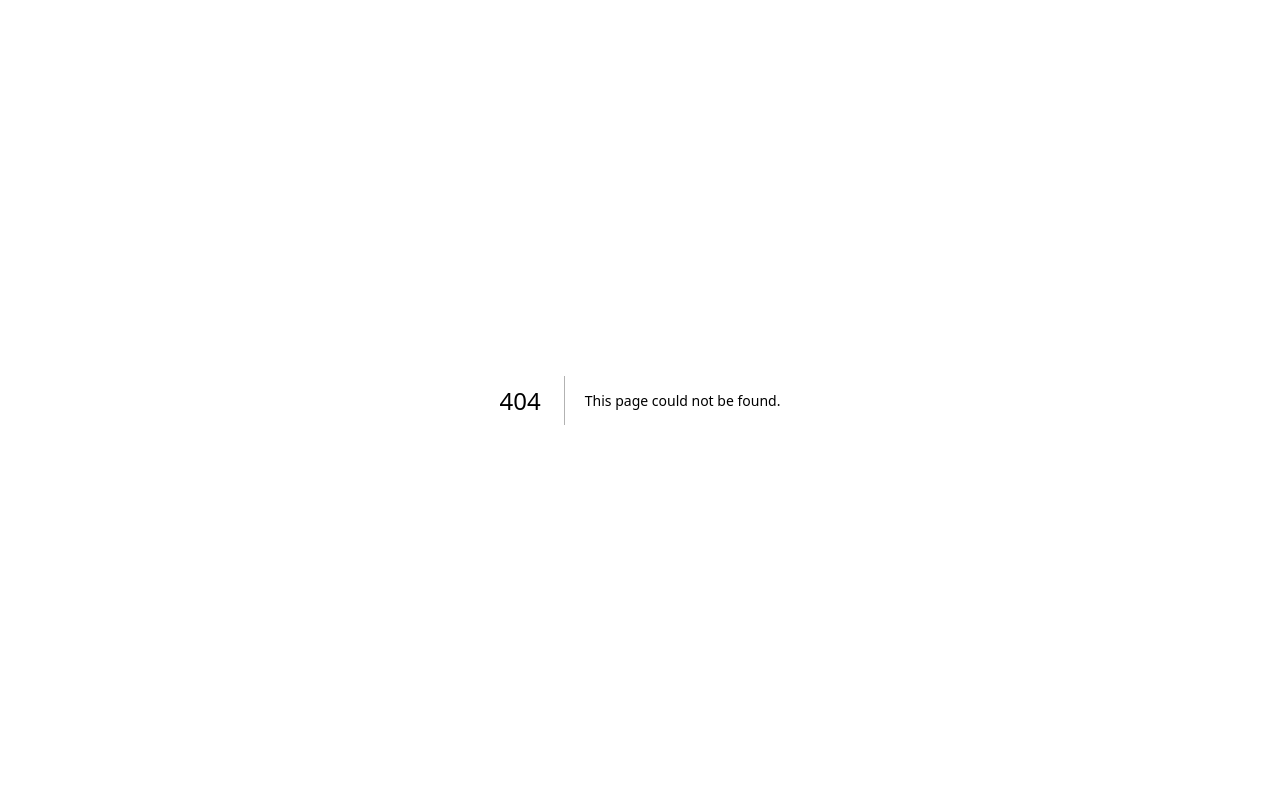
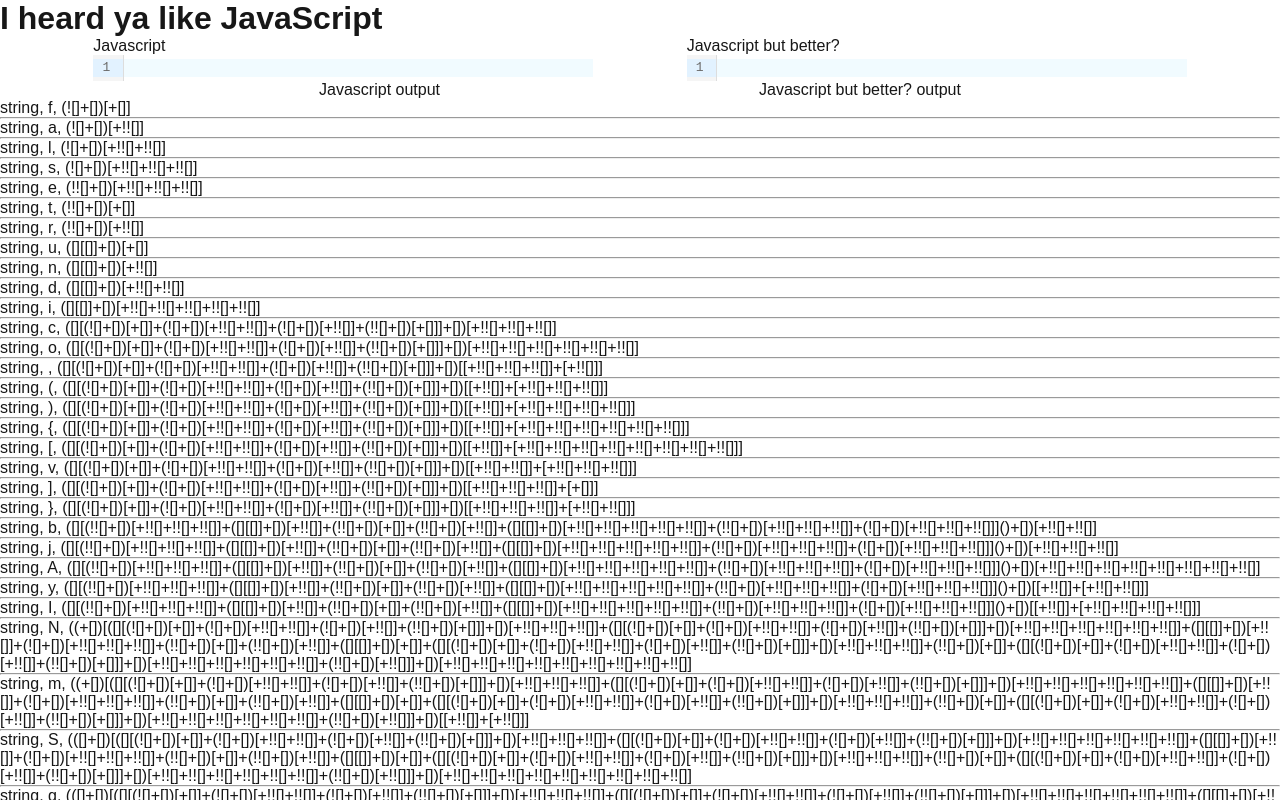
Before and after one commit to ShiCheng-Lu/website, a Next.js app: page /jsfuck in a window 1280 px wide. Before the commit this address had no page. Shown: the top 800 px of the page. Built offline with nearby package versions, Linux system fonts and the light colour scheme.

Commit message:
base jsfuck

```diff
--- a/package.json
+++ b/package.json
@@ -9,6 +9,7 @@
     "lint": "eslint"
   },
   "dependencies": {
+    "@uiw/react-codemirror": "^4.25.3",
     "next": "16.0.3",
     "react": "19.2.0",
     "react-dom": "19.2.0",
--- /dev/null
+++ b/src/app/jsfuck/encode.ts
@@ -0,0 +1,132 @@
+export const chars: Map<any, string> = new Map();
+export const symbols: Map<any, string> = new Map();
+
+/**
+ * get the index, must be called after the indices has been bootstraped
+ * @param value
+ */
+function getIndex(value: number): string {
+  if (value < 0) {
+    throw Error("cannot encode negative value with getNumber");
+  }
+  // single digit number, use raw value
+  if (value < 10) {
+    return symbols.get(value)!;
+  }
+
+  return `${value}`
+    .split("") // split into single digits
+    .map((x) => `[${symbols.get(parseInt(x))!}]`)
+    .join("+"); // join to form the whole string
+}
+
+function addCharMapping(value: string, encoding: string) {
+  const existing = chars.get(value);
+  if (!existing || existing.length > encoding.length) {
+    chars.set(value, encoding);
+  }
+}
+
+/**
+ * Add a mapping to the translation unit, keeper shorter encodings for every translation
+ * @param value
+ * @param encoding
+ * @returns
+ */
+function addSymbolMapping(value: any, encoding: string) {
+  const existing = symbols.get(value);
+  if (!existing || existing.length > encoding.length) {
+    symbols.set(value, encoding);
+  }
+  if (typeof value !== "string") {
+    // adding +[] to the end will convert it to a string, process that as well
+    addSymbolMapping(`${value}`, `${encoding}+[]`);
+  } else if (value.length === 1) {
+    // if the value is already a single character string, we can't make more encodings from it
+    return;
+  } else {
+    // we have a string, we can extrace each character from the string and use it for future translations
+    for (let index = 0; index < value.length; ++index) {
+      addCharMapping(value[index], `(${encoding})[${getIndex(index)}]`);
+    }
+  }
+}
+
+export function encode(value: string): string {
+  return value
+    .split("")
+    .map((char) => chars.get(char) || universalEncode(char))
+    .join("+");
+}
+
+export function symbol(value: any): string {
+  const encoding = symbols.get(value);
+  if (encoding === undefined) {
+    throw Error("symbol encoding not found");
+  }
+  return encoding;
+}
+
+// export function encode(value: string) {
+
+// }
+
+// numbers, add first so we can index
+addSymbolMapping(0, "+[]");
+for (var x = 1; x < 10; ++x) {
+  addSymbolMapping(x, "+!![]".repeat(x));
+}
+
+// most basic types, don't require anything
+addSymbolMapping(false, "![]");
+addSymbolMapping(true, "!![]");
+addSymbolMapping(undefined, "[][[]]");
+addSymbolMapping("", "[]+[]");
+
+// function type and iterator type for their string values
+addSymbolMapping([]["flat"], `[][${encode("flat")}]`);
+addSymbolMapping([]["entries"](), `[][${encode("entries")}]()`);
+
+// constructors for number, string, function
+addSymbolMapping((0)["constructor"], `(${symbol(0)})[${encode("constructor")}]`);
+addSymbolMapping(""["constructor"], `(${symbol("")})[${encode("constructor")}]`);
+addSymbolMapping(
+  []["flat"]["constructor"],
+  `(${symbol([]["flat"])})[${encode("constructor")}]`
+);
+
+// we can now construct every lowercase character with (int)["toString"](36) wher 36 is radix
+const toString = `${encode("to")}+${symbol(""["constructor"])}[${encode(
+  "name"
+)}]`;
+for (var x = 10; x < 36; ++x) {
+  // TODO: optimize radix: e.g. 20 is less chars than 12
+  addCharMapping(
+    x["toString"](36),
+    `(+(${getIndex(x)}))[${toString}](${getIndex(36)})`
+  );
+}
+
+// get upper case C, then we can use all characters
+addCharMapping(",", `([[]][${encode("concat")}]([[]])+[])`);
+addSymbolMapping(
+  "%2C",
+  `${symbol([]["flat"]["constructor"])}(${encode("return escape")})()(${encode(
+    ","
+  )})`
+);
+
+function universalEncode(char: string): string {
+  return `(${symbol(""["constructor"])})[${encode("fromCharCode")}](${getIndex(
+    char.charCodeAt(0)
+  )})`;
+}
+
+export const translationList: any[] = [];
+chars.forEach((value, key) => {
+  translationList.push({
+    type: typeof key,
+    key: `${key}`,
+    value,
+  });
+});
--- /dev/null
+++ b/src/app/jsfuck/page.module.css
@@ -0,0 +1,5 @@
+
+
+.textarea {
+    border: 0;
+}
--- /dev/null
+++ b/src/app/jsfuck/page.tsx
@@ -0,0 +1,100 @@
+"use client";
+
+import { useState } from "react";
+import styles from "./page.module.css";
+import { translationList, encode } from "./encode";
+import ReactCodeMirror, { EditorView } from "@uiw/react-codemirror";
+
+export default function JSFuck() {
+  const [code, setCode] = useState("");
+  const [encoded, setEncoded] = useState("");
+
+  const [result, setResult] = useState("");
+  const [error, setError] = useState("");
+
+  const updateCode = (code: string) => {
+    setCode(code);
+    const encoded = encode(code);
+    if (encoded) {
+      setEncoded(encoded);
+    }
+    try {
+      // stringify result for safety
+      const res = `${eval(code)}`;
+      setResult(res);
+      setError("");
+    } catch {
+      setResult("");
+      setError("failed to eval expression");
+    }
+  };
+
+  return (
+    <div>
+      <h1>I heard ya like JavaScript</h1>
+
+      <div
+        style={{
+          display: "flex",
+          flexDirection: "row",
+          justifyContent: "space-evenly",
+          width: "100vw"
+        }}
+      >
+        <div>
+          Javascript
+          <ReactCodeMirror
+            className={styles.textarea}
+            style={{
+              width: "500px",
+              maxWidth: "100%"
+            }}
+            value={code}
+            onChange={(e) => updateCode(e)}
+          ></ReactCodeMirror>
+        </div>
+        <div>
+          Javascript but better?
+
+          <ReactCodeMirror
+            extensions={[EditorView.lineWrapping]}
+            className={styles.textarea}
+            style={{
+              width: "500px",
+              maxWidth: "100%"
+            }}
+            value={encoded}
+            onChange={(e) => updateCode(e)}
+          ></ReactCodeMirror>
+        </div>
+      </div>
+      <div
+        style={{
+          display: "flex",
+          flexDirection: "row",
+          justifyContent: "space-evenly",
+        }}
+      >
+        <div>
+          Javascript output
+          <div>{result}</div>
+          <div>{error}</div>
+        </div>
+        <div>Javascript but better? output</div>
+      </div>
+
+      <ul>
+        {translationList.map((translation) => {
+          return (
+            <>
+              <li>
+                {translation.type}, {translation.key}, {translation.value}
+              </li>
+              <hr />
+            </>
+          );
+        })}
+      </ul>
+    </div>
+  );
+}
--- a/src/app/page.tsx
+++ b/src/app/page.tsx
@@ -33,6 +33,8 @@ export default function Home() {
 
   return (
     <div className={styles.page}>
+      <h1>Is this a website?</h1>
+      <br/>
       <div>
         <div className={styles.intro}>
           <p
@@ -91,6 +93,10 @@ export default function Home() {
 
       <Link className={styles.navButton} href="/minecraft-computer">
         Minecraft Computer?
+      </Link>
+
+      <Link className={styles.navButton} href="/jsfuck">
+        I heard ya like JavaScript
       </Link>
 
       {/*
```
Also changed, not shown: 1 other file (tests, documents, lock files or other folders).
